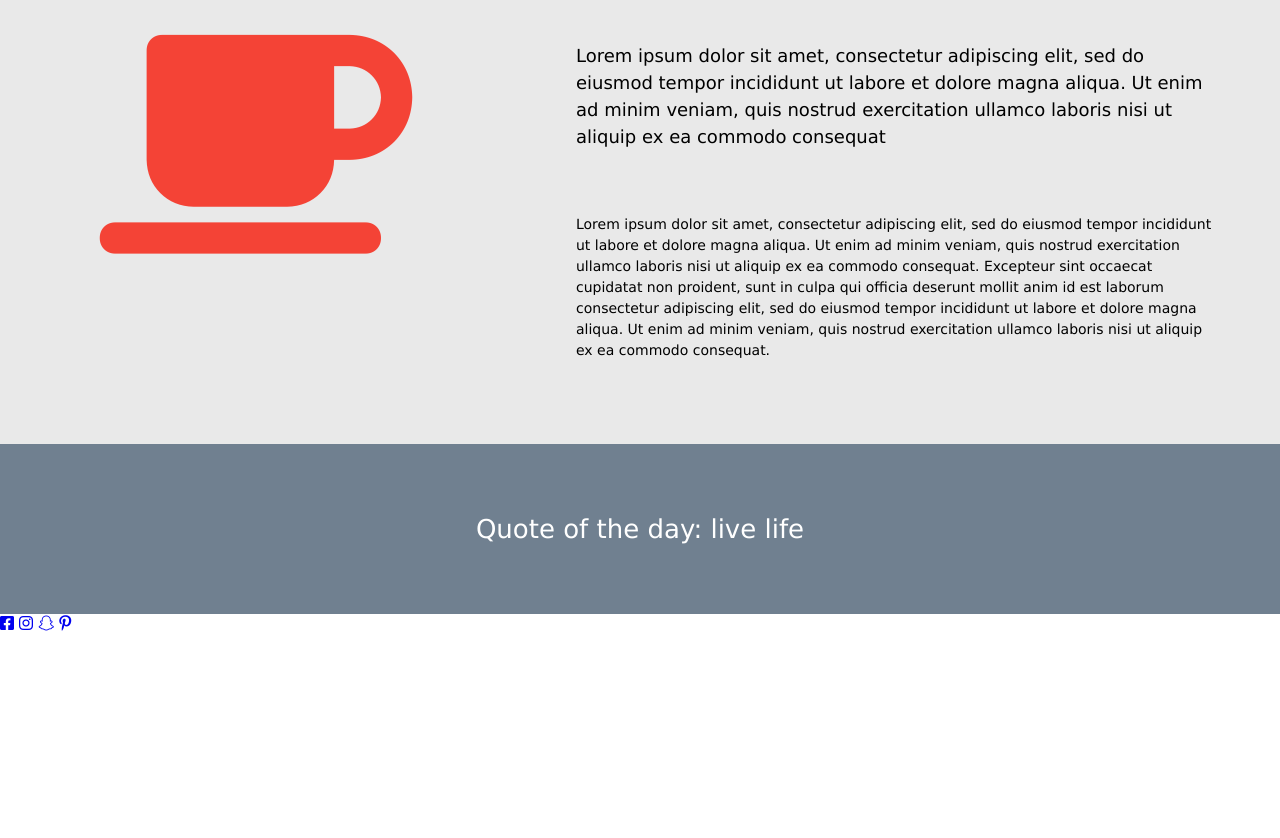
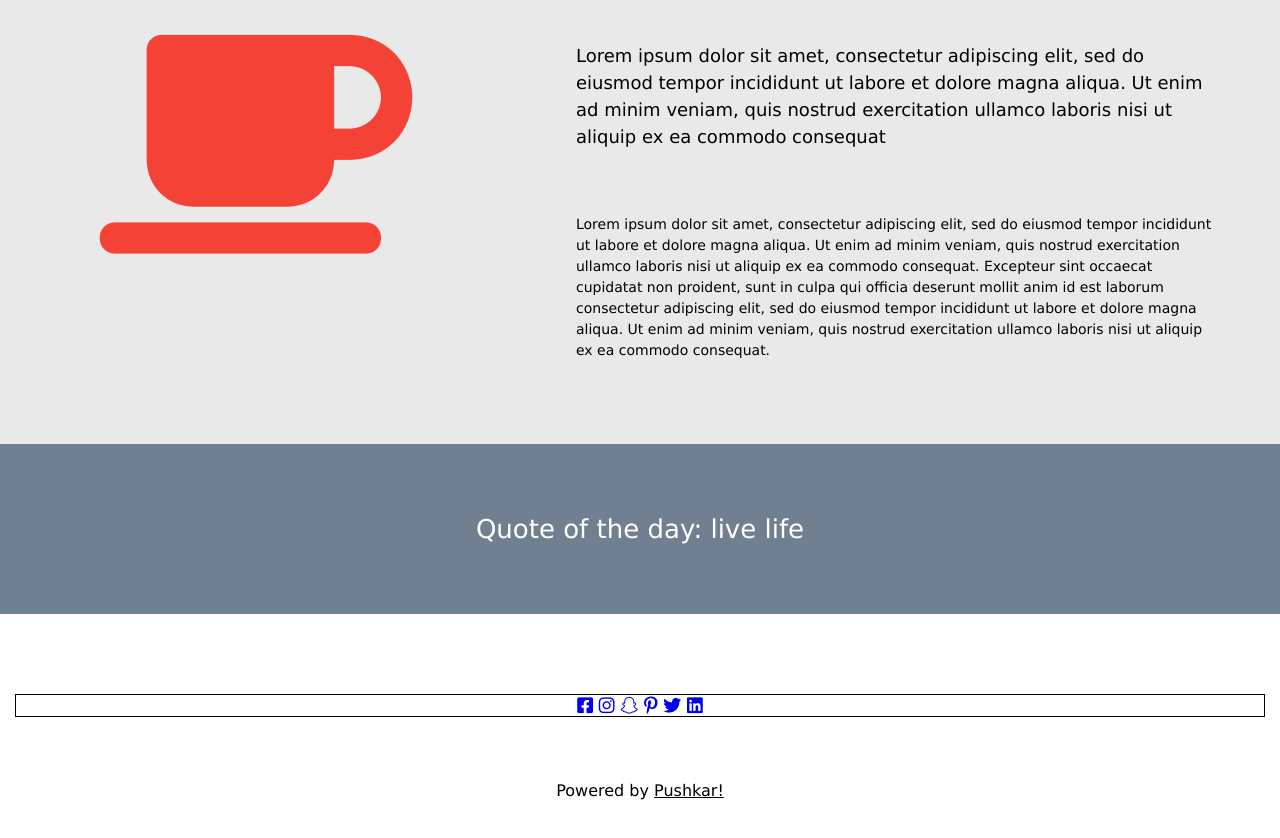
Before and after one commit to push-the-code/Responsive-Website-6, a plain HTML site: page index.html in a window 1280 px wide. Shown: the part 1238-2076 px from the top of the page. Before the commit the page ends 1871 px from the top, so only its background shows below. Drawn offline with Linux system fonts and the light colour scheme.

Commit message:
Update index.html

```diff
--- a/index.html
+++ b/index.html
@@ -162,6 +162,22 @@
                 font-weight: 500;
             }
 
+            #footer {
+                text-align: center;
+                margin: 16px 0;
+            }
+            #footer > p {
+                margin: 64px auto;
+            }
+            #footer > .social-links {
+                font-size: 18px;
+                margin: 64px 15px;
+                border: 1px solid;
+            }
+            #footer > .social-links:hover {
+                opacity: 0.75;
+            }
+
             @media only screen and (max-width: 770px) {
                 #navbar {
                     display: none;
@@ -292,15 +308,16 @@
         </main>
 
         <footer id="footer">
-            <p>
-                <a href="#"><i class="fa-brands fa-square-facebook"></i></a>
+            <p class="social-links">
+                <a href="#" style=""><i class="fa-brands fa-square-facebook"></i></a>
                 <a href="#"><i class="fa-brands fa-instagram"></i></a>
                 <a href="#"><i class="fa-brands fa-snapchat"></i></a>
                 <a href="#"><i class="fa-brands fa-pinterest-p"></i></a>
-                <a href="#"></a>
-                <a href="#"><i></i></a>
+                <a href="#"><i class="fa-brands fa-twitter"></i></a>
+                <a href="#"><i class="fa-brands fa-linkedin"></i></a>
+            </p>
 
-            </p>
+            <p>Powered by <span style="text-decoration: underline;">Pushkar!</span></p>
         </footer>
 
         <script type="text/javascript" charset="utf-8">
```
